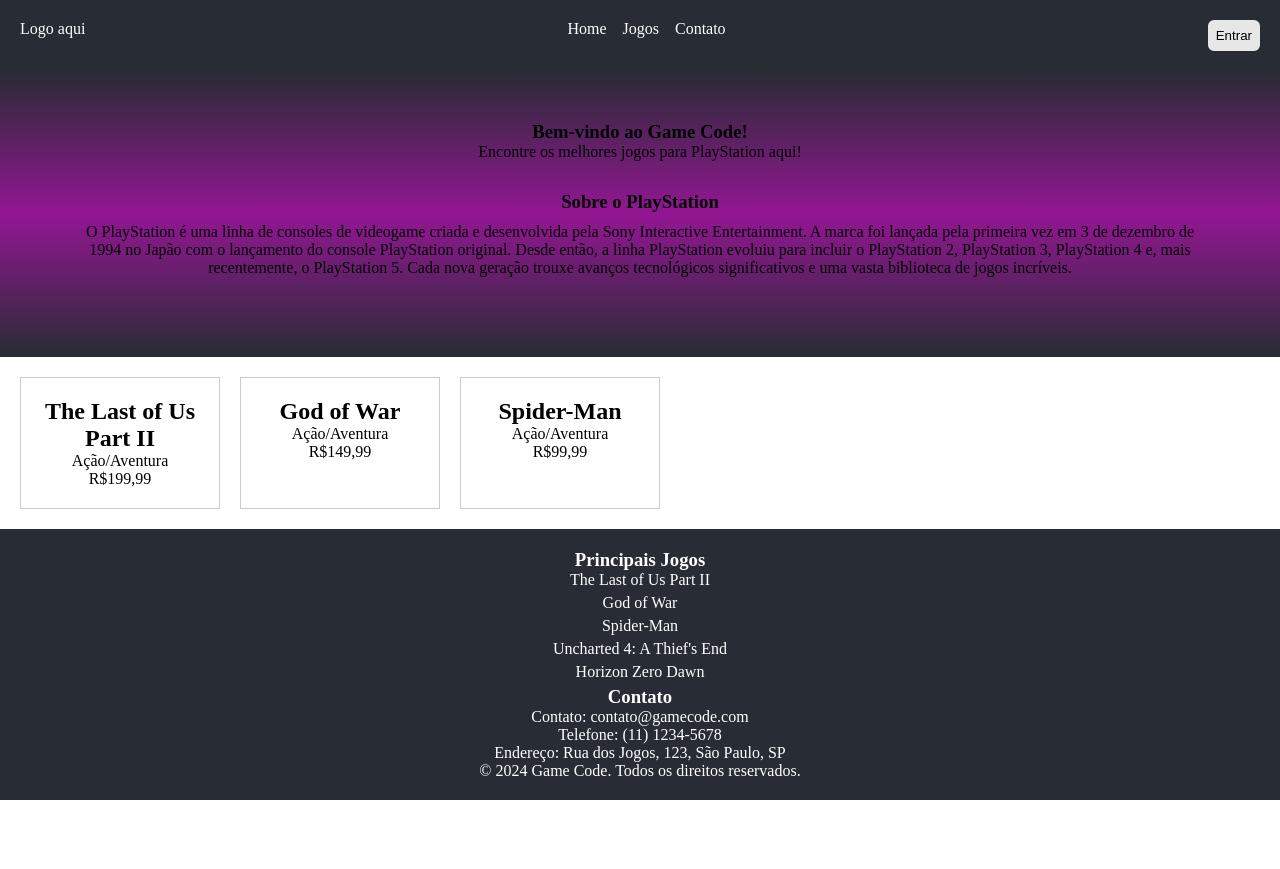
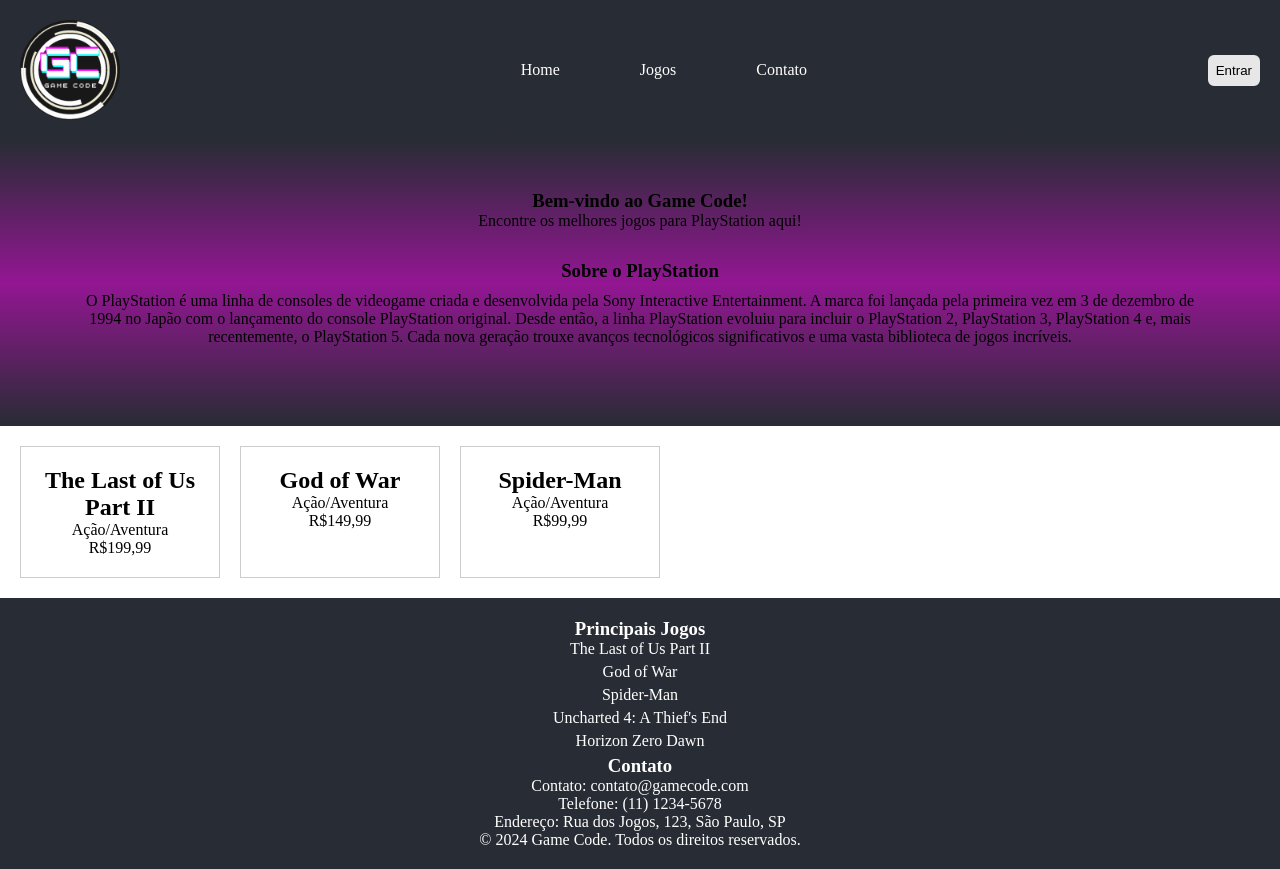
Before and after one commit to alanasilva88/FullReactNode-GameCode, a React (Vite) app: page / in a window 1280 px wide. Before the commit the page ends 800 px from the top, so only its background shows below. Built offline with nearby package versions, Linux system fonts and the light colour scheme.

Commit message:
Atualizando o componente cabeçalho

```diff
--- a/src/components/Cabecalho.css
+++ b/src/components/Cabecalho.css
@@ -1,15 +1,21 @@
 header {
   display: flex;
   justify-content: space-between;
+  align-items: center;
   padding: 20px;
   background-color: #282c34;
   color: white;
 }
 
+header img {
+  width: 100px;
+  border-radius: 50%;
+}
+
 nav ul {
   list-style: none;
   display: flex;
-  gap: 16px;
+  gap: 80px;
 }
 
 nav a {
--- a/src/components/Cabecalho.jsx
+++ b/src/components/Cabecalho.jsx
@@ -1,13 +1,14 @@
 import "./Cabecalho.css";
+import logo from "../assets/logo.gif";
 
 const Cabecalho = () => {
   const handleClick = () => {
-    alert('Olá! Bem-vindo ao Code Game!');
+    alert('Olá! Bem-vindo ao Game Code!');
   };
 
   return (
     <header>
-      <div>Logo aqui</div>
+      <img src={logo} alt="Logo" />
       <nav>
         <ul>
           <li><a href="#home">Home</a></li>
```
